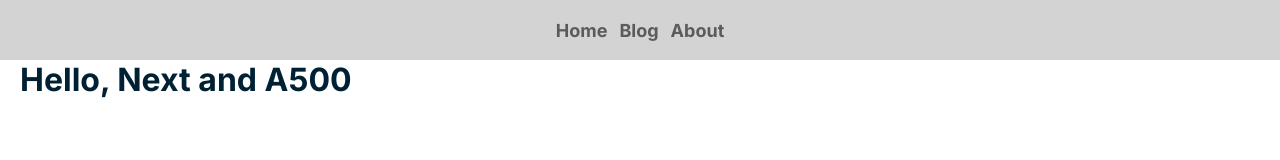
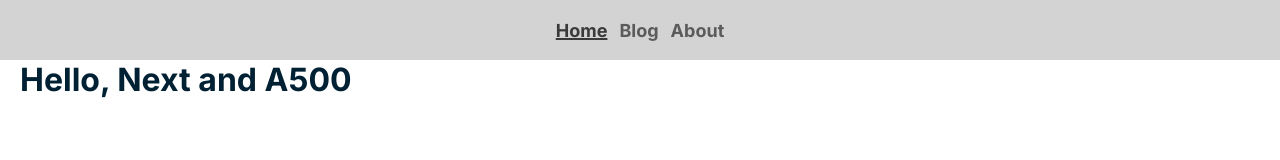
Before and after one commit to alexeyk500/next_demo, a Next.js app: page / in a window 1280 px wide. Shown: the top 160 px of the page. Built offline with nearby package versions, Linux system fonts and the light colour scheme.

Commit message:
navigation - done

```diff
--- a/Components/Header/Header.module.css
+++ b/Components/Header/Header.module.css
@@ -4,8 +4,4 @@
   align-items: center;
   height: 60px;
   background-color: var(--grayD3);
-  column-gap: 12px;
-  font-size: 18px;
-  font-weight: 700;
-  color: var(--gray5b);
 }
--- a/Components/Header/Header.tsx
+++ b/Components/Header/Header.tsx
@@ -1,14 +1,19 @@
 import React from 'react';
 
+import Navigation, { NavLinkType } from '@/Components/Header/Navigation/Navigation';
+
 import classes from './Header.module.css';
-import Link from 'next/link';
+
+const links: NavLinkType[] = [
+  { label: 'Home', href: '/' },
+  { label: 'Blog', href: '/blog' },
+  { label: 'About', href: '/about' },
+];
 
 const Header: React.FC = () => {
   return (
     <header className={classes.container}>
-      <Link href={'/'}>Home</Link>
-      <Link href={'/blog'}>Blog</Link>
-      <Link href={'/about'}>About</Link>
+      <Navigation links={links} />
     </header>
   );
 };
--- /dev/null
+++ b/Components/Header/Navigation/Navigation.module.css
@@ -0,0 +1,13 @@
+.container {
+  display: flex;
+  column-gap: 12px;
+  font-size: 18px;
+  font-weight: 700;
+  color: var(--gray5b);
+}
+
+.active {
+  color: var(--gray3a);
+  text-decoration: underline;
+  text-decoration-thickness: 2px;
+}
--- /dev/null
+++ b/Components/Header/Navigation/Navigation.tsx
@@ -0,0 +1,35 @@
+'use client';
+
+import React from 'react';
+
+import classes from './Navigation.module.css';
+import Link from 'next/link';
+import { usePathname } from 'next/navigation';
+
+export type NavLinkType = {
+  label: string;
+  href: string;
+};
+
+interface INavigationProps {
+  links: NavLinkType[];
+}
+
+const Navigation: React.FC<INavigationProps> = ({ links }) => {
+  const path = usePathname();
+
+  return (
+    <div className={classes.container}>
+      {links.map((link, ind) => {
+        const isActive = path.split('/')[1] === link.href.split('/')[1];
+        return (
+          <Link key={ind} className={isActive ? classes.active : ''} href={link.href}>
+            {link.label}
+          </Link>
+        )
+      })}
+    </div>
+  );
+};
+
+export default Navigation;
```
